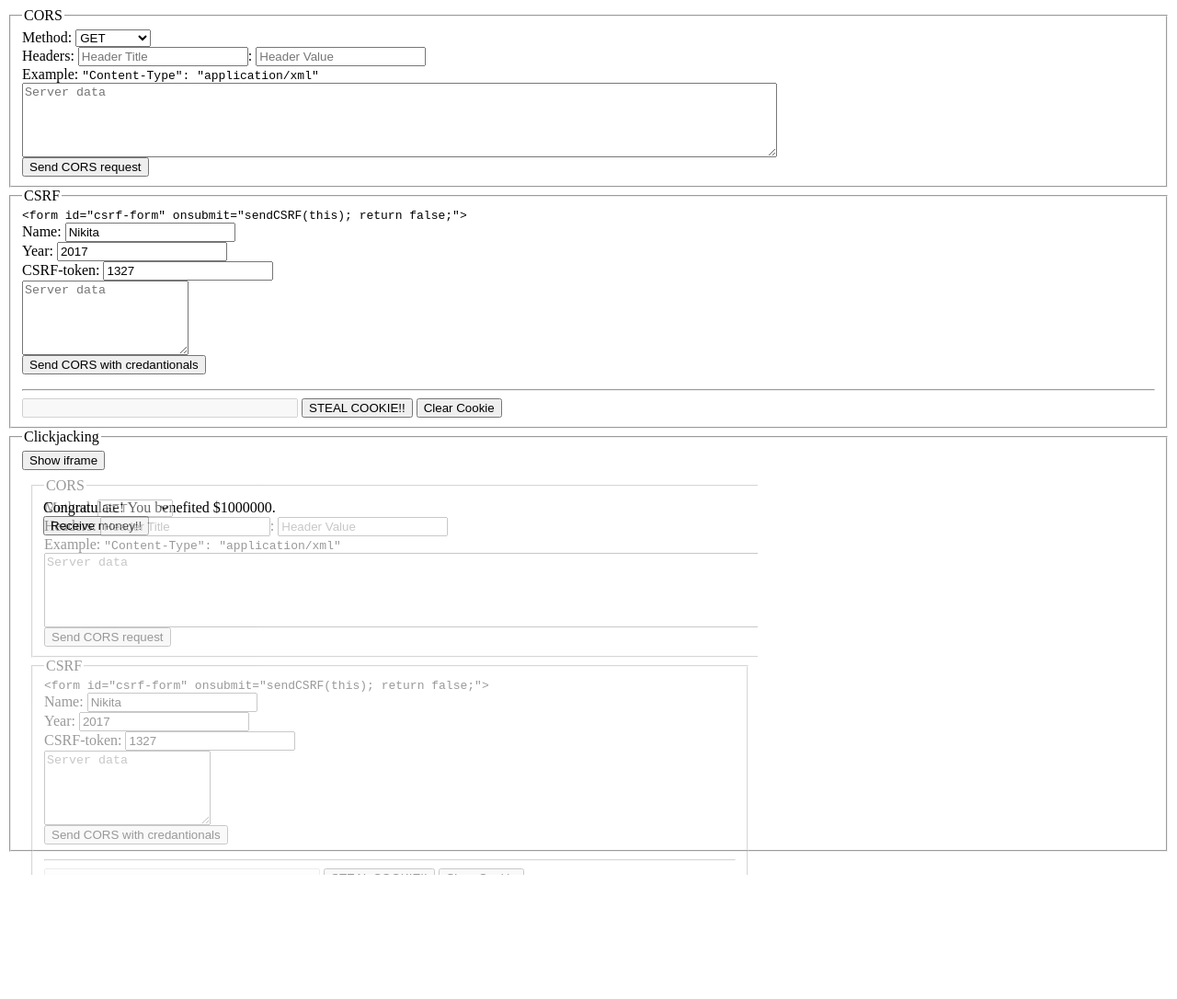
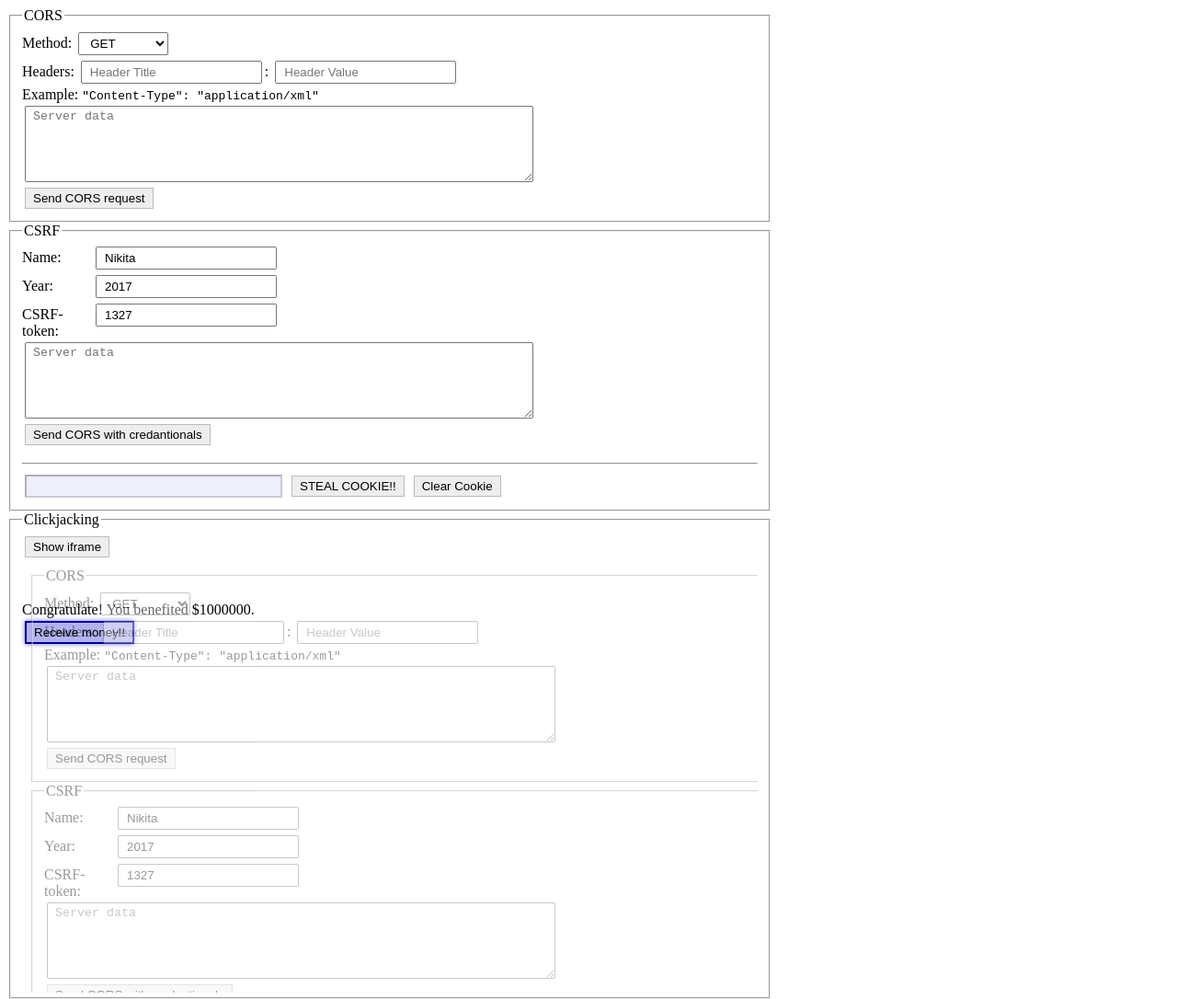
Before and after one commit to Vesdet/BachelorHTML5, a website: page phishing/index.html in a window 1280 px wide. Shown: the whole page at 92% size. Before the commit the page ends 934 px from the top, so only its background shows below. Drawn offline with Linux system fonts and the light colour scheme.

Commit message:
Phishing styles

```diff
--- a/phishing/index.html
+++ b/phishing/index.html
@@ -19,23 +19,25 @@
             </select>
         </label>
         <label>Headers:
-            <input id="cors-header-title" placeholder="Header Title"/>:
-            <input id="cors-header-value" placeholder="Header Value"/><br/>
-            Example: <code>"Content-Type": "application/xml"</code>
+            <input type="text" id="cors-header-title" placeholder="Header Title"/>:
+            <input type="text" id="cors-header-value" placeholder="Header Value"/>
         </label>
-        <textarea class="corsText" cols="100" rows="5"
-                  placeholder="Server data"></textarea><br />
+        <label>Example:
+            <code>"Content-Type": "application/xml"</code>
+        </label>
+
+        <textarea class="corsText" cols="65" rows="5"
+                  placeholder="Server data"></textarea>
         <button onclick="sendCORS()">Send CORS request</button>
     </fieldset>
 
     <fieldset>
         <legend>CSRF</legend>
-        <code>&lt;form id="csrf-form" onsubmit="sendCSRF(this); return false;"&gt;</code>
         <form id="csrf-form" onsubmit="sendCSRF(this); return false;">
-            <label>Name: <input name="name" value="Nikita"/></label>
-            <label>Year: <input name="year" value="2017"/></label>
-            <label>CSRF-token: <input name="csrfToken" value="1327"/></label>
-            <textarea rows="5" id="csrfText" placeholder="Server data"></textarea><br />
+            <label>Name: <input type="text" name="name" value="Nikita"/></label>
+            <label>Year: <input type="text" name="year" value="2017"/></label>
+            <label>CSRF-token: <input type="text" name="csrfToken" value="1327"/></label>
+            <textarea cols="65" rows="5" id="csrfText" placeholder="Server data"></textarea>
             <input type="submit" value="Send CORS with credantionals">
         </form>
         <hr>
--- a/phishing/styles.css
+++ b/phishing/styles.css
@@ -1,17 +1,56 @@
-label {
+fieldset {
+    width: 800px;
+}
+
+input, select, button, textarea {
+    margin: 3px;
+    padding: 3px 8px;
+}
+
+input[type=submit], button {
+    background-color: #eee;
+    outline: 0;
+    border: 1px solid #bbb;
+}
+input[type=submit]:hover, button:hover {
+    background-color: #ddd;
+}
+input[type=submit]:active, button:active {
+    background-color: #b2b2f0;
+    box-shadow: 0 0 3px #6666e1;
+}
+
+input[type=text], input[type=number], select, textarea {
+    outline-color: #6666e1;
+}
+
+label, textarea {
     display: block;
 }
 
+form label {
+    width: 280px;
+    display: flex;
+    justify-content: space-between;
+    align-items: baseline;
+}
+
 .stealing-cookies {
-    width: 300px;
+    background-color: #efeffc;
+    width: 280px;
 }
 
 .clickjacking {
-    height: 440px;
+    height: 510px;
 }
 
 .clickjacking-fake {
-    margin: 32px 23px;
+    margin: 45px 0;
+}
+.clickjacking-fake button {
+    border: 2px solid darkblue;
+    background-color: #b2b2f0;
+    box-shadow: 0 0 5px #6666e1;
 }
 
 .clickjacking-frame {
@@ -19,7 +58,7 @@ label {
     opacity: 0.4;
     border: 0;
     width: 800px;
-    height: 440px;
+    height: 470px;
 }
 
 .clickjacking-frame-none {
--- a/website/site.css
+++ b/website/site.css
@@ -1,5 +1,6 @@
 fieldset {
     position: relative;
+    max-width: 800px;
 }
 
 input, select, button {
@@ -54,15 +55,16 @@ input[type=text], input[type=number], select {
 #iframe-click-protector button {
     position: absolute;
     right: 20px;
-    border: 2px solid black;
-    border-radius: 5px;
     color: white;
     font-size: 20px;
-    background-color: #6666e1;
+    background-color: darkblue;
 }
 
 .phishing-page {
-    padding: 5px;
+    padding: 7px;
     text-align: center;
-    border: 1px solid #6666e1;
+    border: 2px solid darkblue;
+    background-color: #b2b2f0;
+    box-shadow: 0 0 5px #6666e1;
+    text-transform: uppercase;
 }
```
Also changed, not shown: website/site.html (+3 -3 lines).
